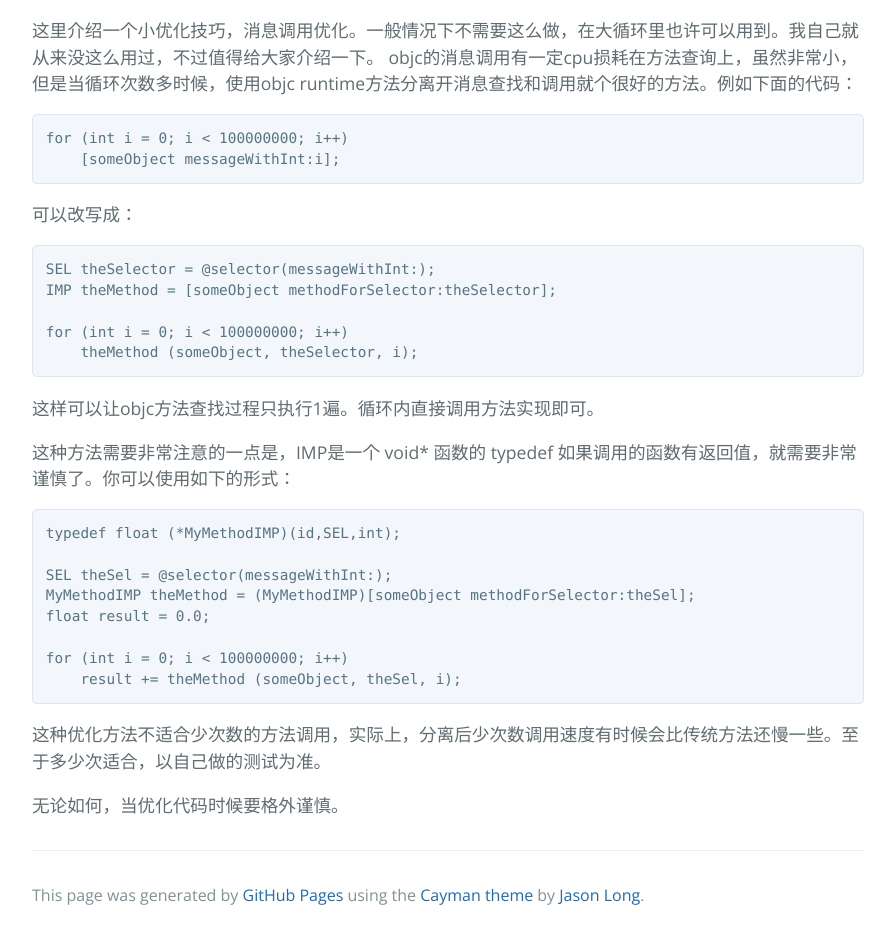
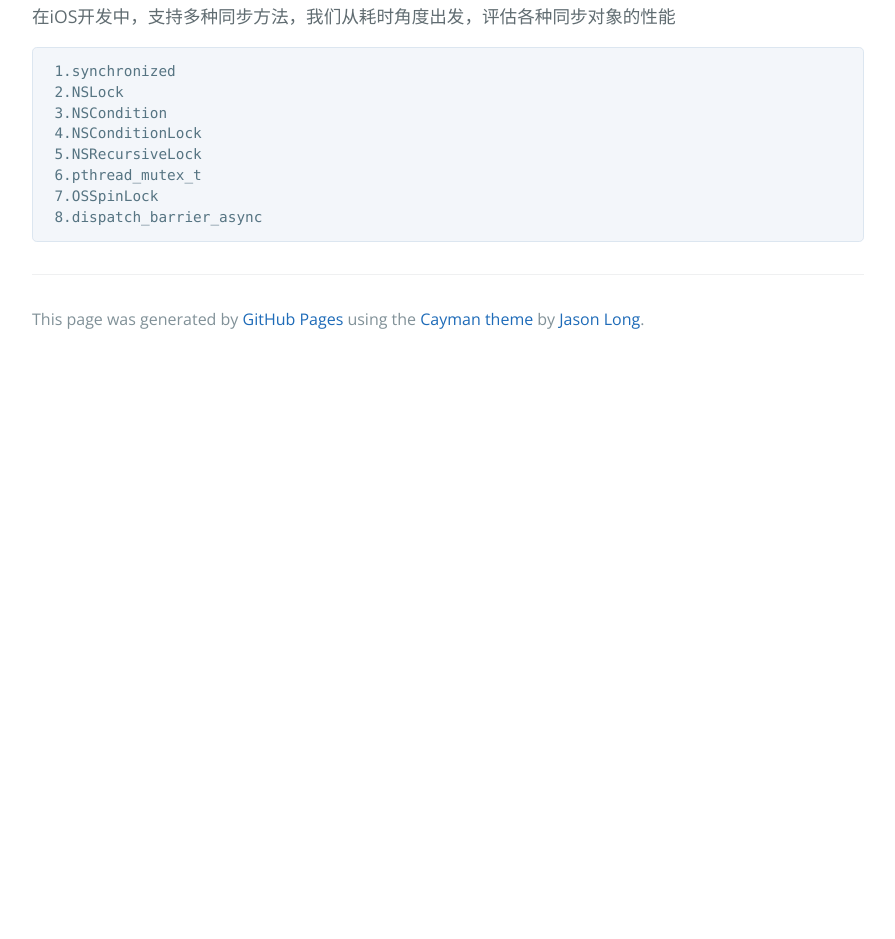
Before and after one commit to zhangyu9050/zhangyu9050.github.io, a plain HTML site: page index.html in a window 1280 px wide. Shown: the part 416-1355 px from the top of the page, without its empty margins (192-1087 px from the left). After the commit the page ends 800 px from the top, so only its background shows below. Drawn offline with nearby package versions, Linux system fonts and the light colour scheme.

Commit message:
Replace master branch with page content via GitHub

```diff
--- a/index.html
+++ b/index.html
@@ -19,41 +19,17 @@
       <h1>
 <a id="objective-c-里消息调用的一个优化技巧" class="anchor" href="#objective-c-%E9%87%8C%E6%B6%88%E6%81%AF%E8%B0%83%E7%94%A8%E7%9A%84%E4%B8%80%E4%B8%AA%E4%BC%98%E5%8C%96%E6%8A%80%E5%B7%A7" aria-hidden="true"><span class="octicon octicon-link"></span></a>Objective-C 里消息调用的一个优化技巧</h1>
 
-<h1></h1>
+<p>在iOS开发中，支持多种同步方法，我们从耗时角度出发，评估各种同步对象的性能</p>
 
-<p>这里介绍一个小优化技巧，消息调用优化。一般情况下不需要这么做，在大循环里也许可以用到。我自己就从来没这么用过，不过值得给大家介绍一下。
-objc的消息调用有一定cpu损耗在方法查询上，虽然非常小，但是当循环次数多时候，使用objc runtime方法分离开消息查找和调用就个很好的方法。例如下面的代码：</p>
-
-<pre><code>for (int i = 0; i &lt; 100000000; i++)
-    [someObject messageWithInt:i];
+<pre><code> 1.synchronized
+ 2.NSLock
+ 3.NSCondition
+ 4.NSConditionLock
+ 5.NSRecursiveLock
+ 6.pthread_mutex_t
+ 7.OSSpinLock
+ 8.dispatch_barrier_async
 </code></pre>
-
-<p>可以改写成：</p>
-
-<pre><code>SEL theSelector = @selector(messageWithInt:);
-IMP theMethod = [someObject methodForSelector:theSelector];
-
-for (int i = 0; i &lt; 100000000; i++)
-    theMethod (someObject, theSelector, i);
-</code></pre>
-
-<p>这样可以让objc方法查找过程只执行1遍。循环内直接调用方法实现即可。</p>
-
-<p>这种方法需要非常注意的一点是，IMP是一个 void* 函数的 typedef 如果调用的函数有返回值，就需要非常谨慎了。你可以使用如下的形式：</p>
-
-<pre><code>typedef float (*MyMethodIMP)(id,SEL,int);
-
-SEL theSel = @selector(messageWithInt:);
-MyMethodIMP theMethod = (MyMethodIMP)[someObject methodForSelector:theSel];
-float result = 0.0;
-
-for (int i = 0; i &lt; 100000000; i++)
-    result += theMethod (someObject, theSel, i);
-</code></pre>
-
-<p>这种优化方法不适合少次数的方法调用，实际上，分离后少次数调用速度有时候会比传统方法还慢一些。至于多少次适合，以自己做的测试为准。</p>
-
-<p>无论如何，当优化代码时候要格外谨慎。</p>
 
       <footer class="site-footer">
 
--- a/params.json
+++ b/params.json
@@ -1 +1 @@
-{"name":"zhangyu9050 - GitHub","tagline":"我虽然不是极客，但有极客的精神","body":"# Objective-C 里消息调用的一个优化技巧\r\n=============================\r\n这里介绍一个小优化技巧，消息调用优化。一般情况下不需要这么做，在大循环里也许可以用到。我自己就从来没这么用过，不过值得给大家介绍一下。\r\nobjc的消息调用有一定cpu损耗在方法查询上，虽然非常小，但是当循环次数多时候，使用objc runtime方法分离开消息查找和调用就个很好的方法。例如下面的代码：\r\n\r\n    for (int i = 0; i < 100000000; i++)\r\n        [someObject messageWithInt:i];\r\n\r\n可以改写成：\r\n\r\n    SEL theSelector = @selector(messageWithInt:);\r\n    IMP theMethod = [someObject methodForSelector:theSelector];\r\n \r\n    for (int i = 0; i < 100000000; i++)\r\n        theMethod (someObject, theSelector, i);\r\n\r\n这样可以让objc方法查找过程只执行1遍。循环内直接调用方法实现即可。\r\n\r\n这种方法需要非常注意的一点是，IMP是一个 void* 函数的 typedef 如果调用的函数有返回值，就需要非常谨慎了。你可以使用如下的形式：\r\n\r\n    typedef float (*MyMethodIMP)(id,SEL,int);\r\n \r\n    SEL theSel = @selector(messageWithInt:);\r\n    MyMethodIMP theMethod = (MyMethodIMP)[someObject methodForSelector:theSel];\r\n    float result = 0.0;\r\n \r\n    for (int i = 0; i < 100000000; i++)\r\n        result += theMethod (someObject, theSel, i);\r\n\r\n这种优化方法不适合少次数的方法调用，实际上，分离后少次数调用速度有时候会比传统方法还慢一些。至于多少次适合，以自己做的测试为准。\r\n\r\n无论如何，当优化代码时候要格外谨慎。","google":"","note":"Don't delete this file! It's used internally to help with page regeneration."}
+{"name":"zhangyu9050 - GitHub","tagline":"我虽然不是极客，但有极客的精神","body":"# Objective-C 里消息调用的一个优化技巧\r\n\r\n在iOS开发中，支持多种同步方法，我们从耗时角度出发，评估各种同步对象的性能\r\n\r\n     1.synchronized\r\n     2.NSLock\r\n     3.NSCondition\r\n     4.NSConditionLock\r\n     5.NSRecursiveLock\r\n     6.pthread_mutex_t\r\n     7.OSSpinLock\r\n     8.dispatch_barrier_async","google":"","note":"Don't delete this file! It's used internally to help with page regeneration."}
```
